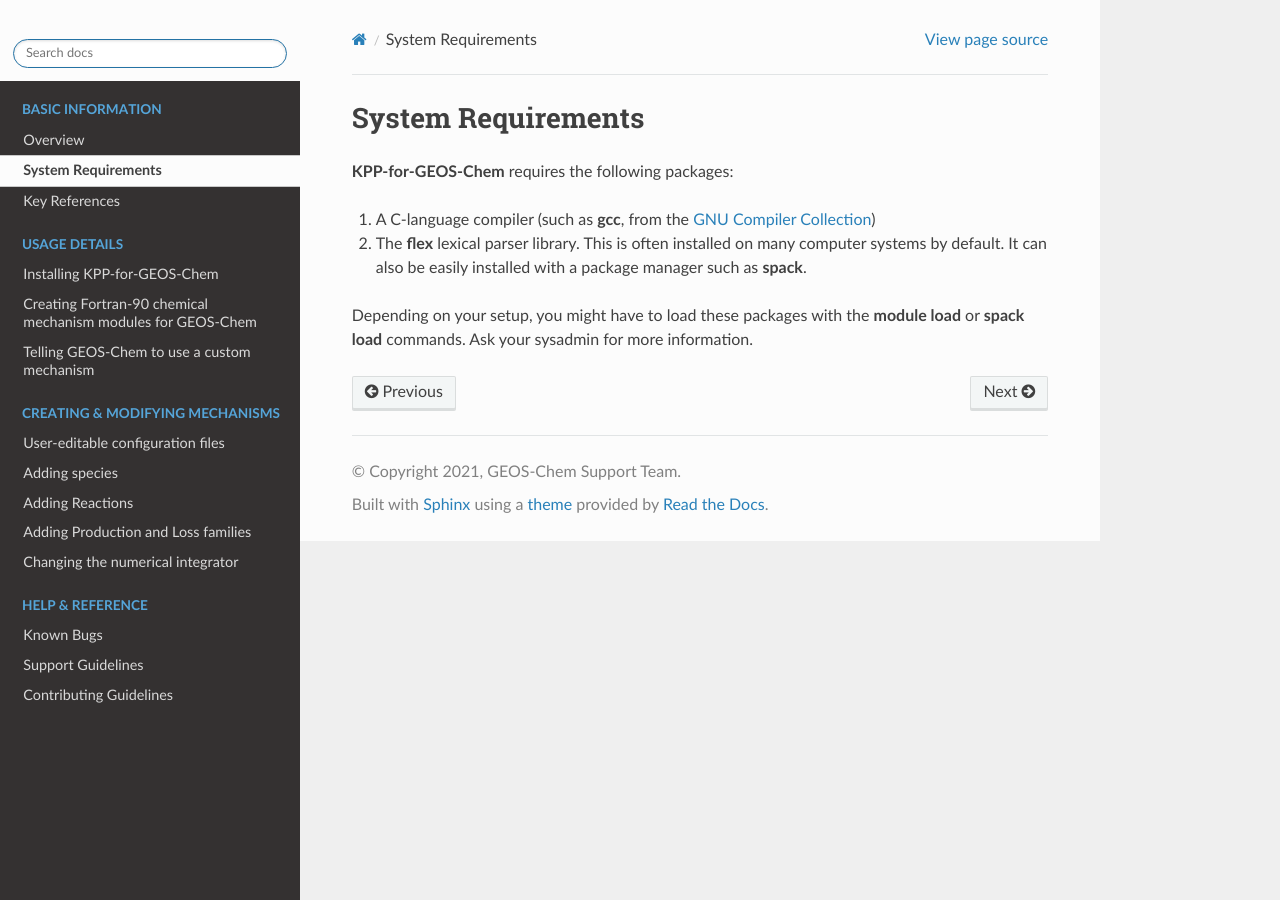
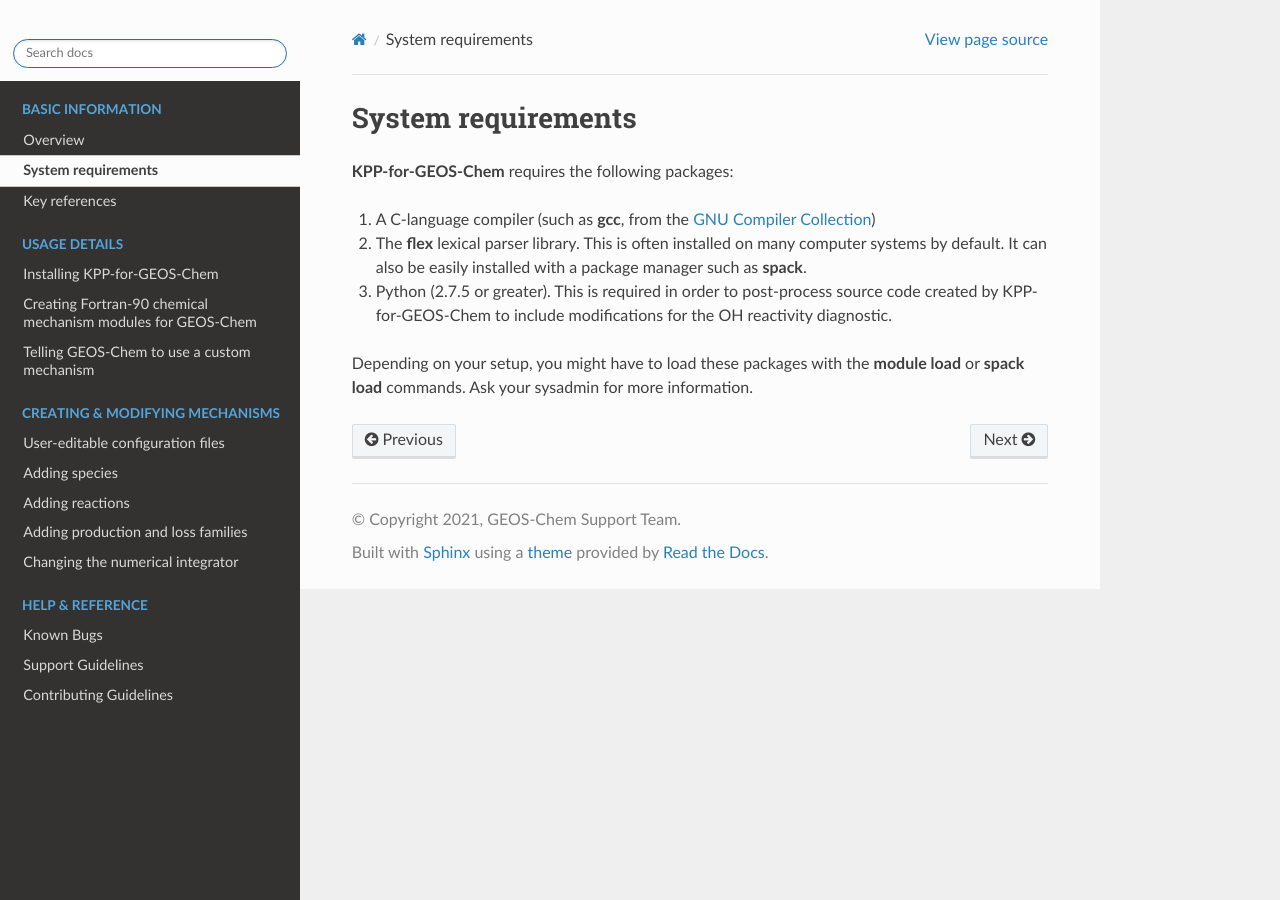
Before and after one commit to geoschem/KPP, a Sphinx documentation site: the page built from docs/source/basic-info/requirements.rst, in a window 1280 px wide. Built offline with Sphinx 7.4.7 and the Read the Docs theme 2.0.0, drawn with Linux system fonts in a browser that asks for light colours; pages that are not in the unit, such as notebooks, are missing from menus.

Commit message:
Minor updates to ReadTheDocs documentation
(1) Now point to the local copy of the UCX_fastJ_addx_73cx.tar.gz
    package because the original file is on an FTP site at UC Irvine
    that often goes down.

(2) Minor formatting and style updates.

Signed-off-by: Bob Yantosca <yantosca@seas.harvard.edu>

```diff
--- a/docs/source/basic-info/key_references.rst
+++ b/docs/source/basic-info/key_references.rst
@@ -1,5 +1,5 @@
 ##############
-Key References
+Key references
 ##############
 
 ---
--- a/docs/source/basic-info/requirements.rst
+++ b/docs/source/basic-info/requirements.rst
@@ -1,7 +1,7 @@
 .. _System Requirements:
 
 ###################
-System Requirements
+System requirements
 ###################
 
 :program:`KPP-for-GEOS-Chem` requires the following packages:
@@ -11,6 +11,9 @@ System Requirements
 #. The :program:`flex` lexical parser library.  This is often installed on
    many computer systems by default.  It can also be easily installed
    with a package manager such as :program:`spack`.
+#. Python (2.7.5 or greater).  This is required in order
+   to post-process source code created by KPP-for-GEOS-Chem to include
+   modifications for the OH reactivity diagnostic.
 
 Depending on your setup, you might have to load these packages with the
 :command:`module load` or :command:`spack load` commands. Ask your sysadmin
--- a/docs/source/creating-mechanisms/chemical_families.rst
+++ b/docs/source/creating-mechanisms/chemical_families.rst
@@ -1,5 +1,5 @@
 ###################################
-Adding Production and Loss families
+Adding production and loss families
 ###################################
 
 Certain common families (e.g. POx, LOx) have been pre-defined for you.
--- a/docs/source/creating-mechanisms/reactions.rst
+++ b/docs/source/creating-mechanisms/reactions.rst
@@ -1,5 +1,5 @@
 ################
-Adding Reactions
+Adding reactions
 ################
 
 -------------------
@@ -269,8 +269,8 @@ follow an additional set of steps. Specifically, you will need to:
 
 For the first step, you can use tools already available on the Prather
 research group website. To generate the cross-sections used by Fast-JX,
-download the file `UCI_fastJ_addX_73cx.zip
-<ftp://128.200.14.8/public/prather/Fast-J_&_Cloud-J/UCI_fastJ_addX_73cx.zip>`__.
+download the file `UCI_fastJ_addX_73cx.tar.gz
+<http://ftp.as.harvard.edu/gcgrid/data/ExtData/CHEM_INPUTS/FAST_JX/code/UCI_fastJ_addX_73cx.tar.gz>`__.
 You can then simply add your data to :file:`FJX_spec.dat` and refer to it in
 :file:`FJX_j2j.dat` as specified above. The following then describes
 how to generate a new set of cross-section data for the example of some
```
